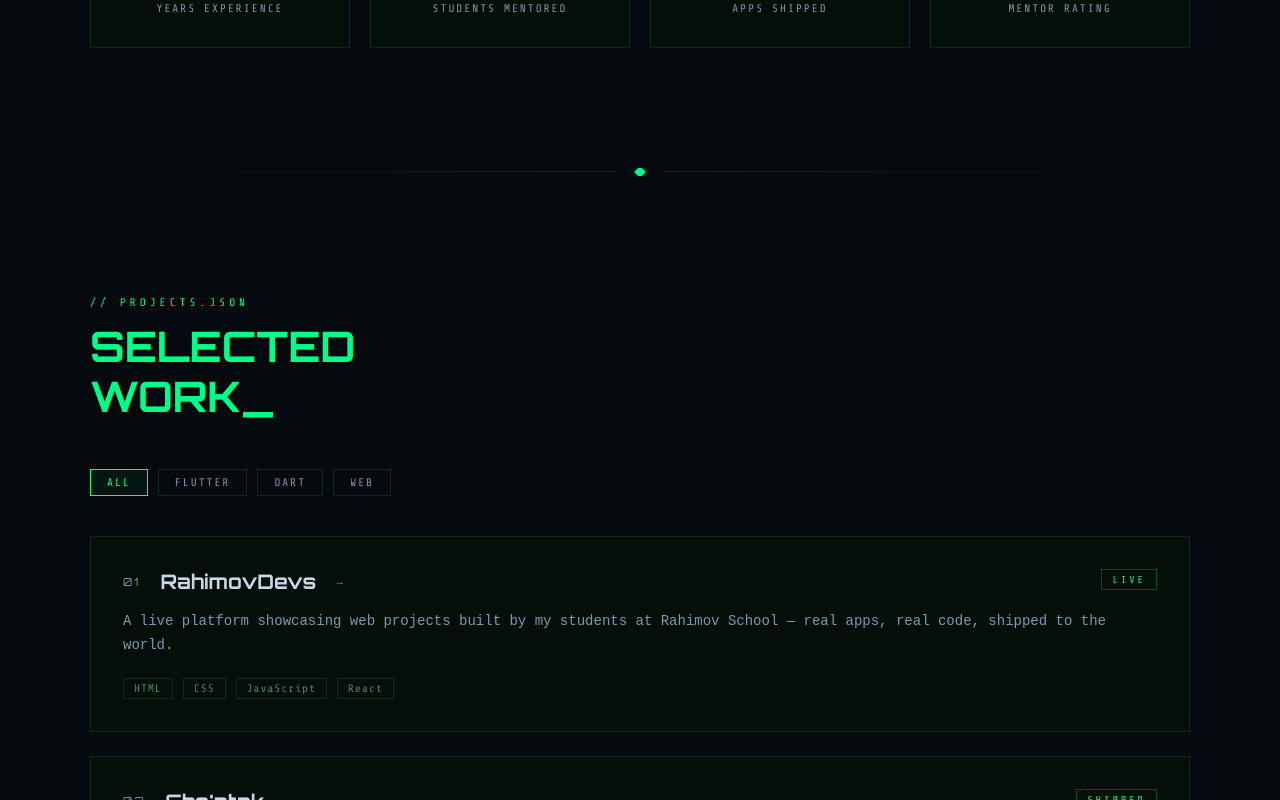
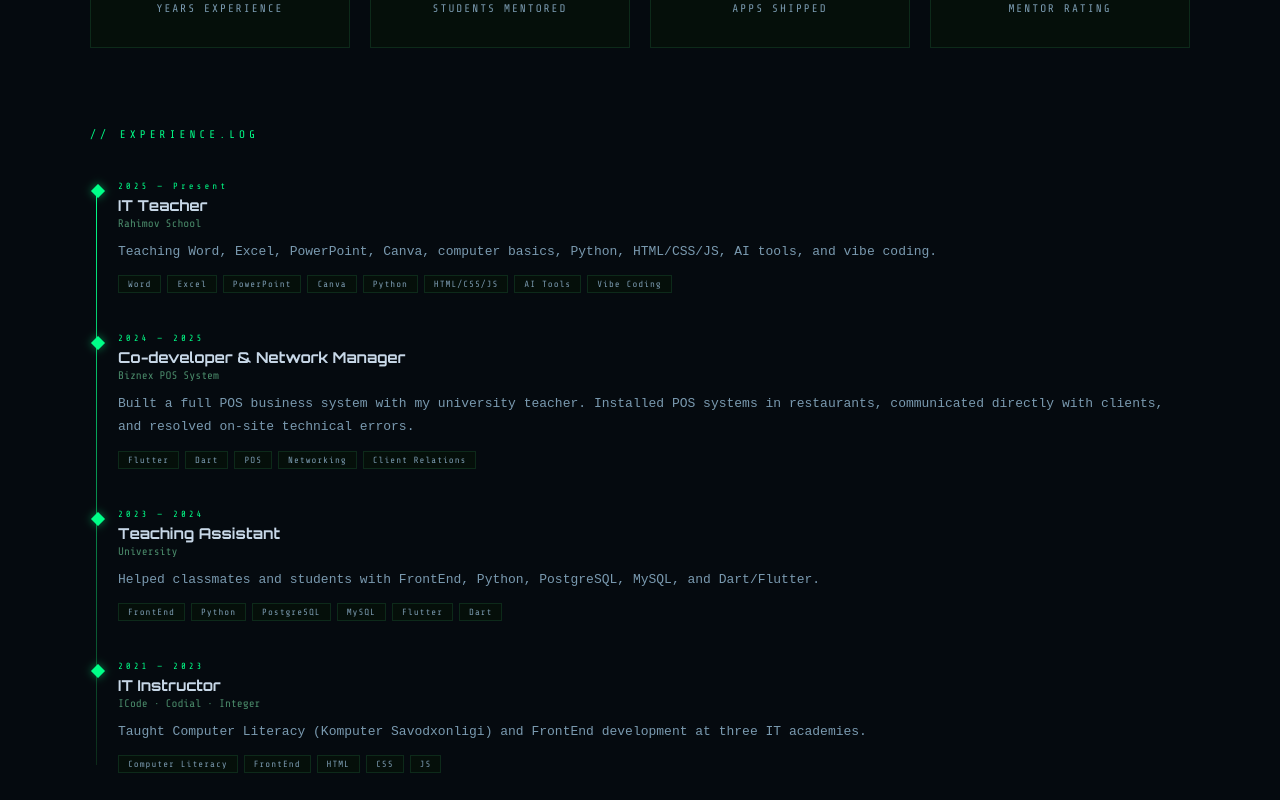
Before and after one commit to isfandiyorTM/portfolio-website, a React (Vite) app: page / in a window 1280 px wide. Shown: the part 1540-2340 px from the top of the page. Built offline with nearby package versions, Linux system fonts and the light colour scheme.

Commit message:
added experience timeline

```diff
--- a/src/components/About.jsx
+++ b/src/components/About.jsx
@@ -83,6 +83,46 @@ export default function About() {
         <div className="stats-grid" style={{ display:"grid", gridTemplateColumns:"repeat(4,1fr)", gap:"20px" }}>
           {ab.stats.map((s,i) => <StatCard key={s.label} value={s.value} label={s.label} index={i} link={s.link} />)}
         </div>
+
+        {/* ── Experience Timeline ── */}
+        <RevealBlock delay={0}>
+          <p className="section-label" style={{ marginTop:"80px", marginBottom:"40px" }}>
+            {ab.experience_label}
+          </p>
+        </RevealBlock>
+        <div style={{ position:"relative", paddingLeft:"28px" }}>
+          {/* Vertical line */}
+          <div style={{ position:"absolute", left:"6px", top:"8px", bottom:"8px", width:"1px", background:"linear-gradient(to bottom, var(--green) 0%, var(--green-dark) 100%)" }} />
+
+          {ab.experience?.map((item, i) => (
+            <RevealBlock key={i} delay={i * 80}>
+              <div style={{ position:"relative", marginBottom: i < ab.experience.length - 1 ? "40px" : 0 }}>
+                {/* Diamond dot */}
+                <div style={{ position:"absolute", left:"-25px", top:"5px", width:"10px", height:"10px", background:"var(--green)", transform:"rotate(45deg)", boxShadow:"0 0 8px rgba(0,255,136,0.5)" }} />
+
+                <div style={{ fontFamily:"var(--font-mono)", fontSize:"9px", letterSpacing:"3px", color:"var(--green)", marginBottom:"5px" }}>
+                  {item.period}
+                </div>
+                <div style={{ fontFamily:"var(--font-display)", fontSize:"15px", fontWeight:700, color:"var(--text)", marginBottom:"2px" }}>
+                  {item.role}
+                </div>
+                <div style={{ fontFamily:"var(--font-mono)", fontSize:"11px", color:"var(--green-dim)", marginBottom:"10px" }}>
+                  {item.place}
+                </div>
+                <p style={{ color:"var(--text-muted)", fontSize:"13px", lineHeight:1.8, marginBottom:"12px" }}>
+                  {item.desc}
+                </p>
+                <div style={{ display:"flex", flexWrap:"wrap", gap:"6px" }}>
+                  {item.tags.map(tag => (
+                    <span key={tag} style={{ fontFamily:"var(--font-mono)", fontSize:"9px", letterSpacing:"1px", padding:"3px 9px", border:"1px solid var(--border)", color:"var(--text-muted)", background:"var(--bg-card)" }}>
+                      {tag}
+                    </span>
+                  ))}
+                </div>
+              </div>
+            </RevealBlock>
+          ))}
+        </div>
       </div>
     </section>
   );
--- a/src/i18n/translations.js
+++ b/src/i18n/translations.js
@@ -45,6 +45,37 @@ const translations = {
         { name:"Baxodirov Salohiddin",     tag:"Student",                    desc:"Building web projects and growing fast.",                                              init:"BS" },
         { name:"Ahmadjon Ilhamov",         tag:"6th Grade · Rahimov School", desc:"Finance tracker, stock simulator, task manager, messenger — all live.",               init:"AI" },
         { name:"Muhammadaziz Mahmudjonov", tag:"12 yosh · Rahimov School",   desc:"HTML, CSS, JS — already shipping projects from Tashkent.",                            init:"MM" },
+      ],
+      experience_label: "// EXPERIENCE.LOG",
+      experience: [
+        {
+          period: "2025 — Present",
+          role:   "IT Teacher",
+          place:  "Rahimov School",
+          desc:   "Teaching Word, Excel, PowerPoint, Canva, computer basics, Python, HTML/CSS/JS, AI tools, and vibe coding.",
+          tags:   ["Word", "Excel", "PowerPoint", "Canva", "Python", "HTML/CSS/JS", "AI Tools", "Vibe Coding"],
+        },
+        {
+          period: "2024 — 2025",
+          role:   "Co-developer & Network Manager",
+          place:  "Biznex POS System",
+          desc:   "Built a full POS business system with my university teacher. Installed POS systems in restaurants, communicated directly with clients, and resolved on-site technical errors.",
+          tags:   ["Flutter", "Dart", "POS", "Networking", "Client Relations"],
+        },
+        {
+          period: "2023 — 2024",
+          role:   "Teaching Assistant",
+          place:  "University",
+          desc:   "Helped classmates and students with FrontEnd, Python, PostgreSQL, MySQL, and Dart/Flutter.",
+          tags:   ["FrontEnd", "Python", "PostgreSQL", "MySQL", "Flutter", "Dart"],
+        },
+        {
+          period: "2021 — 2023",
+          role:   "IT Instructor",
+          place:  "ICode · Codial · Integer",
+          desc:   "Taught Computer Literacy (Komputer Savodxonligi) and FrontEnd development at three IT academies.",
+          tags:   ["Computer Literacy", "FrontEnd", "HTML", "CSS", "JS"],
+        },
       ],
     },
     projects: {
@@ -255,6 +286,37 @@ const translations = {
         { name:"Ahmadjon Ilhamov",         tag:"6-sinf · Rahimov Maktabi", desc:"Moliya tracker, aksiya simulyatori, vazifa menejeri, messenjer — hammasi jonli.",       init:"AI" },
         { name:"Muhammadaziz Mahmudjonov", tag:"12 yosh · Rahimov Maktabi",desc:"HTML, CSS, JS — Toshkentdan allaqachon loyihalar chiqarmoqda.",                         init:"MM" },
       ],
+      experience_label: "// TAJRIBA.LOG",
+      experience: [
+        {
+          period: "2025 — Hozir",
+          role:   "IT O'qituvchi",
+          place:  "Rahimov School",
+          desc:   "Word, Excel, PowerPoint, Canva, komputer asoslari, Python, HTML/CSS/JS, AI vositalari va vibe coding bo'yicha dars beraman.",
+          tags:   ["Word", "Excel", "PowerPoint", "Canva", "Python", "HTML/CSS/JS", "AI Vositalari", "Vibe Coding"],
+        },
+        {
+          period: "2024 — 2025",
+          role:   "Hamkor Dasturchi va Tarmoq Menejeri",
+          place:  "Biznex POS tizimi",
+          desc:   "Universitet o'qituvchim bilan birgalikda to'liq POS tizimini yaratdik. Restoranlarga POS o'rnatdim, mijozlar bilan bevosita muloqot qildim va texnik xatolarni bartaraf etdim.",
+          tags:   ["Flutter", "Dart", "POS", "Tarmoq", "Mijozlar bilan ishlash"],
+        },
+        {
+          period: "2023 — 2024",
+          role:   "O'qituvchi Yordamchisi",
+          place:  "Universitet",
+          desc:   "Kursdoshlarim va talabalar bilan FrontEnd, Python, PostgreSQL, MySQL va Dart/Flutter mavzularida yordam berdim.",
+          tags:   ["FrontEnd", "Python", "PostgreSQL", "MySQL", "Flutter", "Dart"],
+        },
+        {
+          period: "2021 — 2023",
+          role:   "IT O'qituvchi",
+          place:  "ICode · Codial · Integer",
+          desc:   "Uchta IT akademiyada Komputer Savodxonligi va FrontEnd dasturlash darslarini o'tkazdim.",
+          tags:   ["Komputer Savodxonligi", "FrontEnd", "HTML", "CSS", "JS"],
+        },
+      ],
     },
     projects: {
       label:"// LOYIHALAR.JSON", heading:"TANLANGAN", heading2:"ISHLAR_",
@@ -464,6 +526,37 @@ const translations = {
         { name:"Ahmadjon Ilhamov",         tag:"6-й класс · Школа Рахимова", desc:"Финансовый трекер, симулятор акций, таск-менеджер, мессенджер — всё в эфире.",       init:"AI" },
         { name:"Muhammadaziz Mahmudjonov", tag:"12 лет · Школа Рахимова",    desc:"HTML, CSS, JS — уже публикует проекты из Ташкента.",                                 init:"MM" },
       ],
+      experience_label: "// ОПЫТ.LOG",
+      experience: [
+        {
+          period: "2025 — Сейчас",
+          role:   "IT-преподаватель",
+          place:  "Школа Рахимова",
+          desc:   "Преподаёт Word, Excel, PowerPoint, Canva, основы компьютера, Python, HTML/CSS/JS, инструменты ИИ и vibe coding.",
+          tags:   ["Word", "Excel", "PowerPoint", "Canva", "Python", "HTML/CSS/JS", "Инструменты ИИ", "Vibe Coding"],
+        },
+        {
+          period: "2024 — 2025",
+          role:   "Со-разработчик и сетевой администратор",
+          place:  "Biznex POS система",
+          desc:   "Совместно с преподавателем создал полноценную POS-систему. Устанавливал POS в ресторанах, напрямую общался с клиентами и устранял технические ошибки на месте.",
+          tags:   ["Flutter", "Dart", "POS", "Сеть", "Работа с клиентами"],
+        },
+        {
+          period: "2023 — 2024",
+          role:   "Ассистент преподавателя",
+          place:  "Университет",
+          desc:   "Помогал однокурсникам и студентам с FrontEnd, Python, PostgreSQL, MySQL и Dart/Flutter.",
+          tags:   ["FrontEnd", "Python", "PostgreSQL", "MySQL", "Flutter", "Dart"],
+        },
+        {
+          period: "2021 — 2023",
+          role:   "IT-инструктор",
+          place:  "ICode · Codial · Integer",
+          desc:   "Преподавал компьютерную грамотность и FrontEnd-разработку в трёх IT-академиях.",
+          tags:   ["Компьютерная грамотность", "FrontEnd", "HTML", "CSS", "JS"],
+        },
+      ],
     },
     projects: {
       label:"// ПРОЕКТЫ.JSON", heading:"ИЗБРАННЫЕ", heading2:"РАБОТЫ_",
--- a/src/pages/ResumePage.jsx
+++ b/src/pages/ResumePage.jsx
@@ -8,28 +8,47 @@ const RESUME = {
     { icon: "⌥",  text: "github.com/isfandiyordev" },
   ],
   summary:
-    "Flutter developer with 3+ years of experience building polished cross-platform mobile applications for iOS and Android. Passionate IT mentor who has guided 450+ students from zero to shipping live web and mobile projects.",
+    "IT educator and Flutter developer with 4+ years of experience across academies, university, and private schools. Taught 450+ students ranging from computer basics to full-stack web and mobile development. Built real-world business software and maintains a 5-star mentor rating.",
   experience: [
     {
-      role:    "IT Mentor & Platform Founder",
-      company: "Rahimov Devs · rahimovdevs.tech",
-      period:  "2022 — Present",
+      role:    "IT Teacher",
+      company: "Rahimov School",
+      period:  "2025 — Present",
       points: [
-        "Mentored 450+ students from absolute zero to shipping live web and mobile projects.",
-        "Designed a structured curriculum: HTML → CSS → JavaScript → React, with real PR reviews on every project.",
-        "Published every student project to rahimovdevs.tech — real audience, real portfolio, real motivation.",
-        "Maintained a 5-star mentor rating across all students.",
+        "Teaching Word, Excel, PowerPoint, Canva, and computer basics to beginners.",
+        "Running Python, HTML/CSS/JS, and FrontEnd courses for intermediate students.",
+        "Introducing students to AI tools and vibe coding workflows.",
       ],
     },
     {
-      role:    "Flutter Mobile Developer",
-      company: "Freelance / Self-employed",
-      period:  "2021 — Present",
+      role:    "Co-developer & Network Manager",
+      company: "Biznex POS System",
+      period:  "2024 — 2025",
       points: [
-        "Built Cho'ntak — a personal finance app with Clean Architecture + BLoC, 100% offline, 3 languages, biometric lock.",
-        "Built Hoji Jalyuzi — a business management app for a local company with order and inventory tracking.",
-        "Delivered cross-platform iOS & Android applications from a single Flutter codebase.",
-        "Applied Clean Architecture: domain, data, and presentation layers fully separated per feature.",
+        "Built a full POS business management system together with my university teacher.",
+        "Installed and configured POS systems on-site at restaurants across the city.",
+        "Communicated directly with real clients — gathered requirements and resolved issues.",
+        "Diagnosed and fixed technical errors in the field as they arose.",
+      ],
+    },
+    {
+      role:    "Teaching Assistant",
+      company: "University",
+      period:  "2023 — 2024",
+      points: [
+        "Assisted classmates and junior students with FrontEnd development (HTML, CSS, JS, React).",
+        "Provided guidance on Python programming, PostgreSQL, and MySQL database design.",
+        "Mentored students learning Dart and Flutter for mobile development.",
+      ],
+    },
+    {
+      role:    "IT Instructor",
+      company: "ICode · Codial · Integer",
+      period:  "2021 — 2023",
+      points: [
+        "Taught Computer Literacy (Komputer Savodxonligi) to students of all ages across three academies.",
+        "Delivered FrontEnd courses covering HTML, CSS, and JavaScript fundamentals.",
+        "Prepared students for practical computer usage and entry-level web development.",
       ],
     },
   ],
@@ -67,7 +86,7 @@ const RESUME = {
     },
   ],
   stats: [
-    { v: "3+",   l: "Years Experience" },
+    { v: "4+",   l: "Years Experience" },
     { v: "450+", l: "Students Mentored" },
     { v: "2+",   l: "Apps Shipped" },
     { v: "5★",   l: "Mentor Rating" },
```
